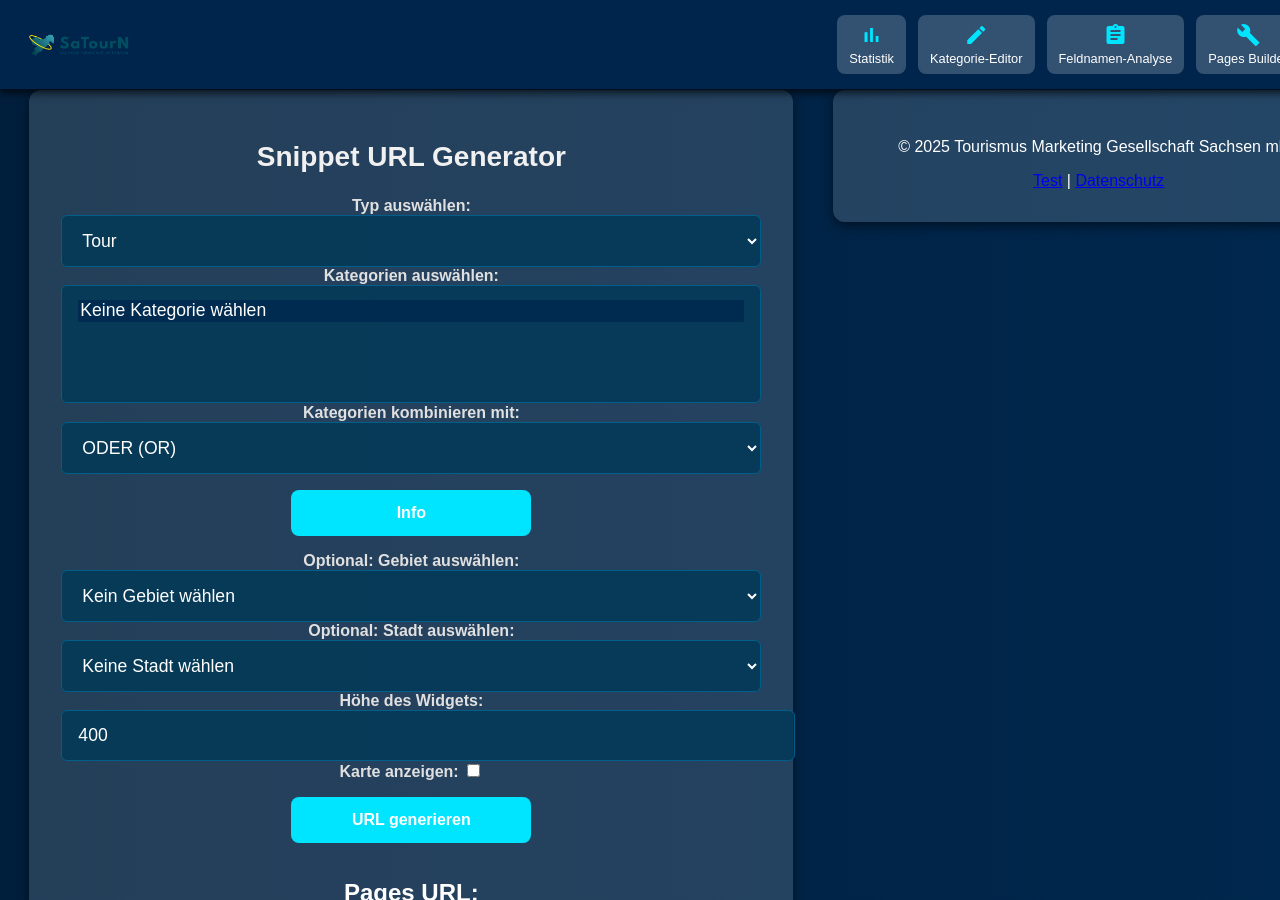
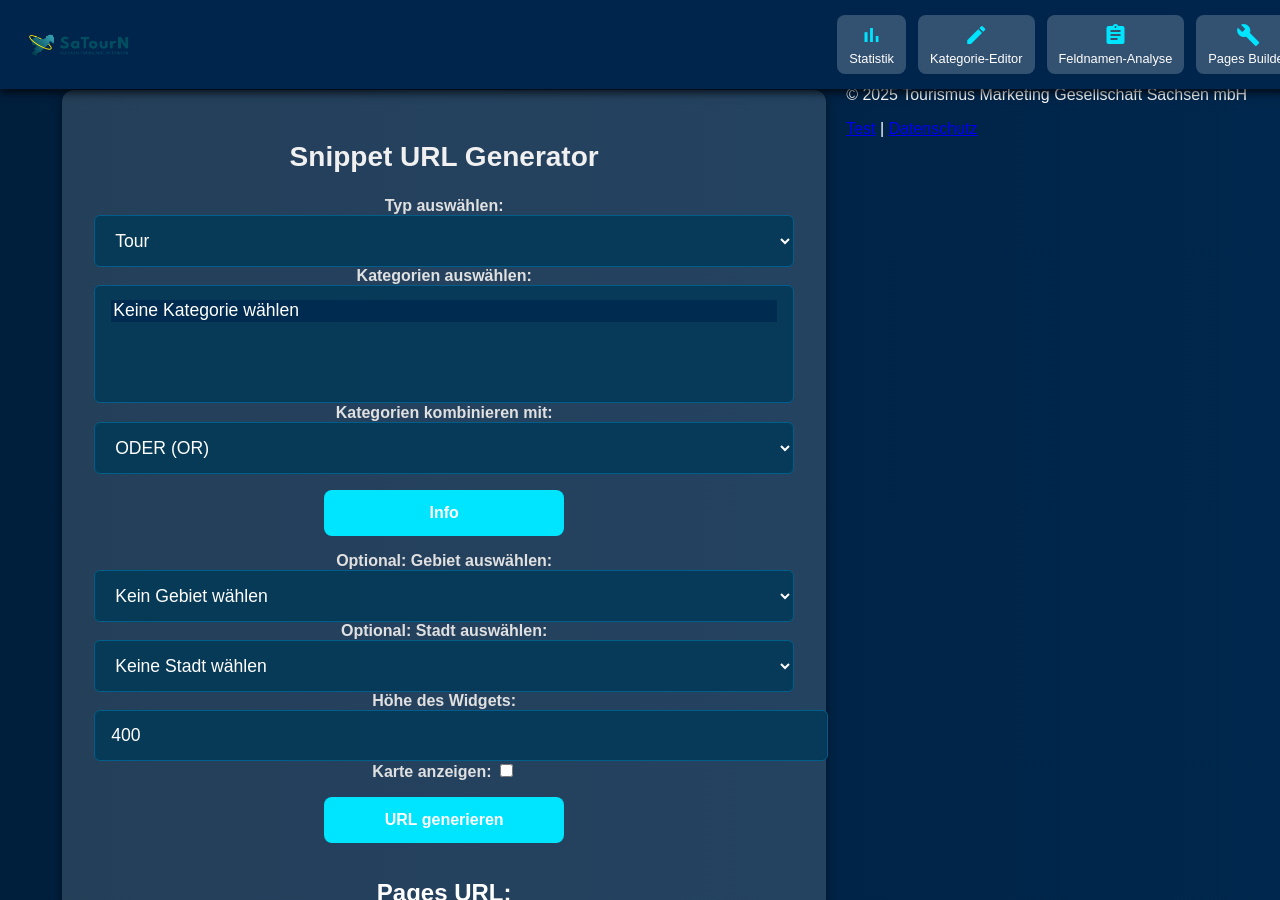
Before and after one commit to Tim-Meyer-TMGS/SaTourN, a Jekyll site: the page built from Pages-Builder/index.html, in a window 1280 px wide and 900 px high. Built offline with Jekyll 4.4.1, drawn with Linux system fonts in a browser that asks for light colours.

Commit message:
Update footer.html

```diff
--- a/_includes/footer.html
+++ b/_includes/footer.html
@@ -1,5 +1,5 @@
 <footer class="footer">
-  <div class="container">
+  <div class="footer.container">
     <p>© 2025 Tourismus Marketing Gesellschaft Sachsen mbH</p>
     <nav>
       <a href="/impressum.html">Test</a> |
```
